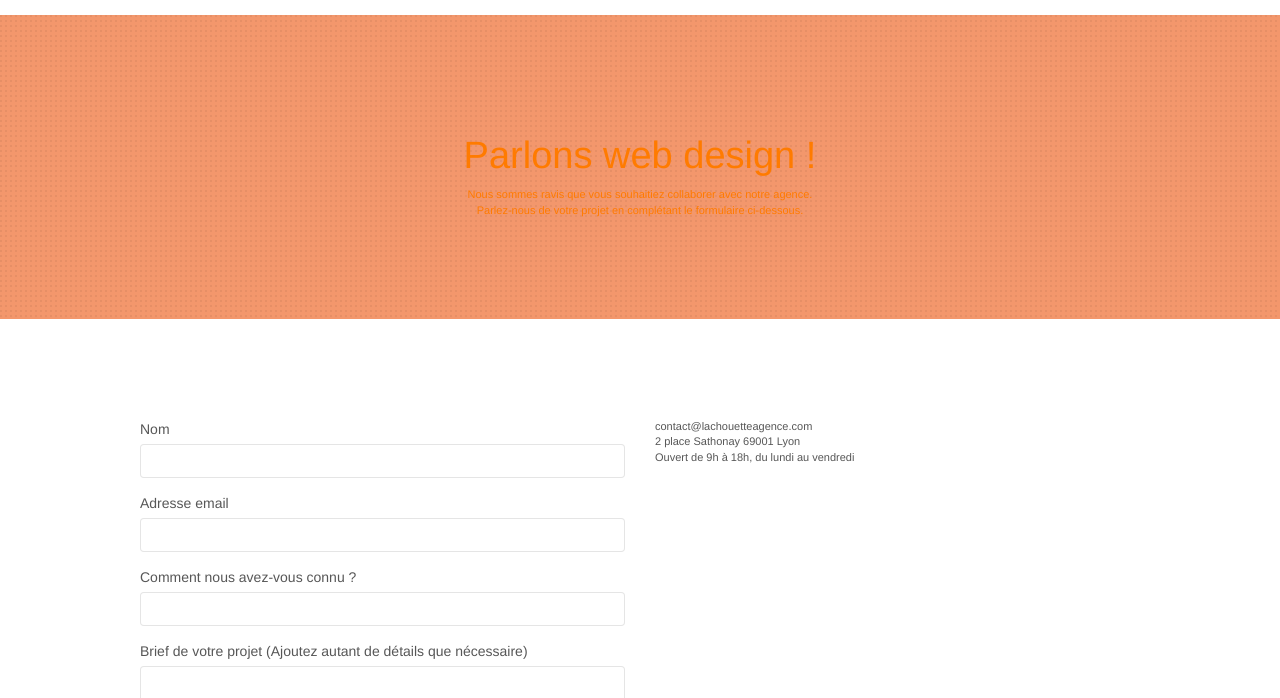
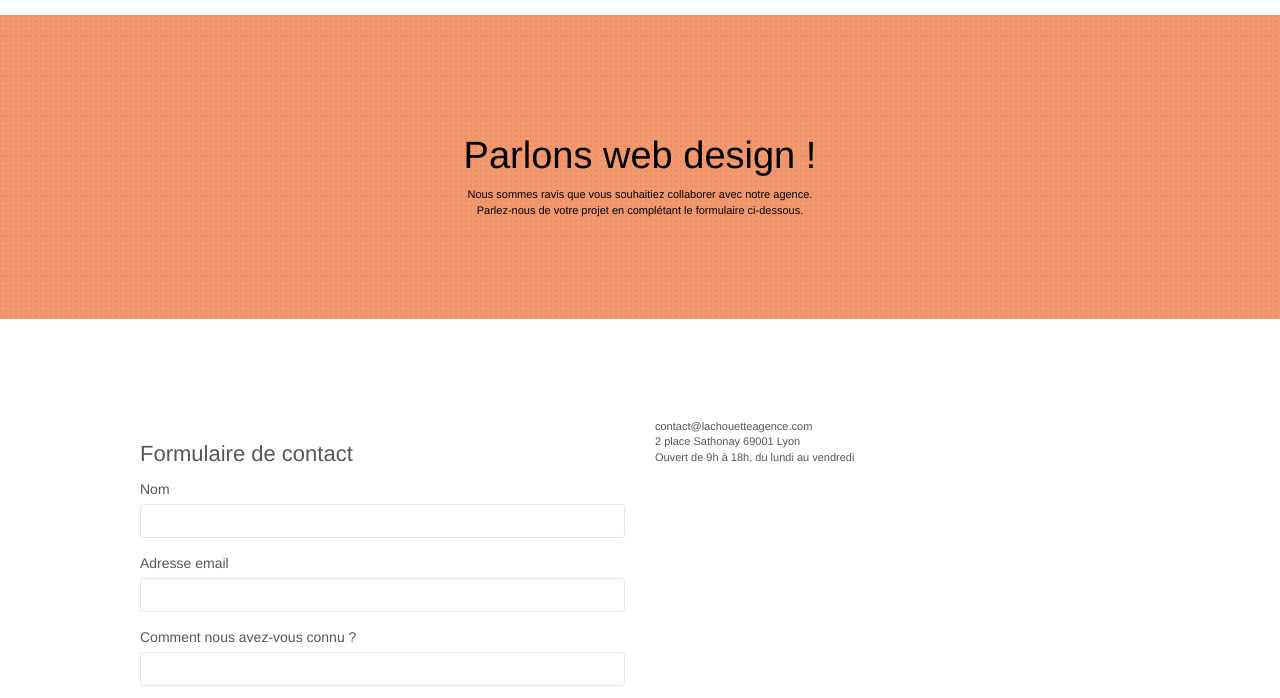
Before and after one commit to MarineLefebvre/MarineLefebvre.github.io, a plain HTML site: page page2.html in a window 1280 px wide. Shown: the part 77-775 px from the top of the page. Drawn offline with Linux system fonts and the light colour scheme.

Commit message:
modif 08/02

```diff
--- a/page2.html
+++ b/page2.html
@@ -2,7 +2,7 @@
 <html lang="fr">
 <head>
     <meta charset="utf-8">
-    <meta name="description" content="">
+    <meta name="description" content="La chouette agence est une excellente agence web! Les web designers ont réussi à capturer l'essence de notre entreprise et à l'intégrer à notre site. Cela nous a aidé à doubler nos ventes en ligne à Lyon.">
     <meta name="viewport" content="width=device-width, initial-scale=1.0, viewport-fit=cover">
     <link rel="shortcut icon" type="image/png" href="favicon.jpg">
 
@@ -32,6 +32,7 @@
 <div class="page-container">
 
 	<!-- bloc-0 -->
+	<header>
 		<div class="bloc bgc-white l-bloc " id="bloc-0">
 			<div class="container bloc-sm">
 
@@ -52,17 +53,19 @@
 				</nav>
 			</div>
 		</div>
+	</header>
 	<!-- bloc-0 END -->
 
 <!-- bloc-6 -->
+	<section>
 		<div class="bloc bg-dots-bg bg-repeat bgc-atomic-tangerine d-bloc bloc-bg-texture texture-paper" id="bloc-6">
 			<div class="container bloc-lg">
 				<div class="row">
 					<div class="col-sm-12">
-				<h1 class="text-center hero-bloc-text tc-white">
+						<h1 class="text-center hero-bloc-text tc-black">
 							Parlons web design !
 						</h1>
-				<p class="text-center mg-lg tc-white tight-width-whitespace">
+						<p class="text-center mg-lg tc-black tight-width-whitespace">
 							Nous sommes ravis que vous souhaitiez collaborer avec notre agence.<br>
 							Parlez-nous de votre projet en complétant le formulaire ci-dessous.
 						</p>
@@ -70,13 +73,16 @@
 				</div>
 			</div>
 		</div>
+	</section>
 <!-- bloc-6 END -->
 
 <!-- bloc-7 -->
+	<section>
 		<div class="bloc bgc-white l-bloc" id="bloc-7">
 			<div class="container bloc-lg">
 				<div class="row">
 					<div class="col-sm-6">
+						<h2>Formulaire de contact</h2>
 						<form id="form_1" novalidate>
 							<div class="form-group">
 								<label>
@@ -114,6 +120,7 @@
 				</div>
 			</div>
 		</div>
+	</section>
 <!-- bloc-7 END -->
 
 <!-- ScrollToTop Button -->
@@ -122,6 +129,7 @@
 
 
 <!-- Footer - bloc-8 -->
+	<footer>
 		<div class="bloc bgc-atomic-tangerine d-bloc" id="bloc-8">
 			<div class="container bloc-sm">
 				<div class="row">
@@ -155,6 +163,7 @@
 				</div>
 			</div>
 		</div>
+	</footer>
 <!-- Footer - bloc-8 END -->
 
 </div>
--- a/style.css
+++ b/style.css
@@ -781,6 +781,10 @@ h4 {
     color: #ff7b00!important;
 }
 
+.tc-black {
+    color: black!important;
+}
+
 .btn-atomic-tangerine {
     background: #F3976C;
     color: #FFFFFF!important;
```
Also changed, not shown: index.html (+1 -1 lines). Lines whose indentation alone changed are shown as unchanged.
